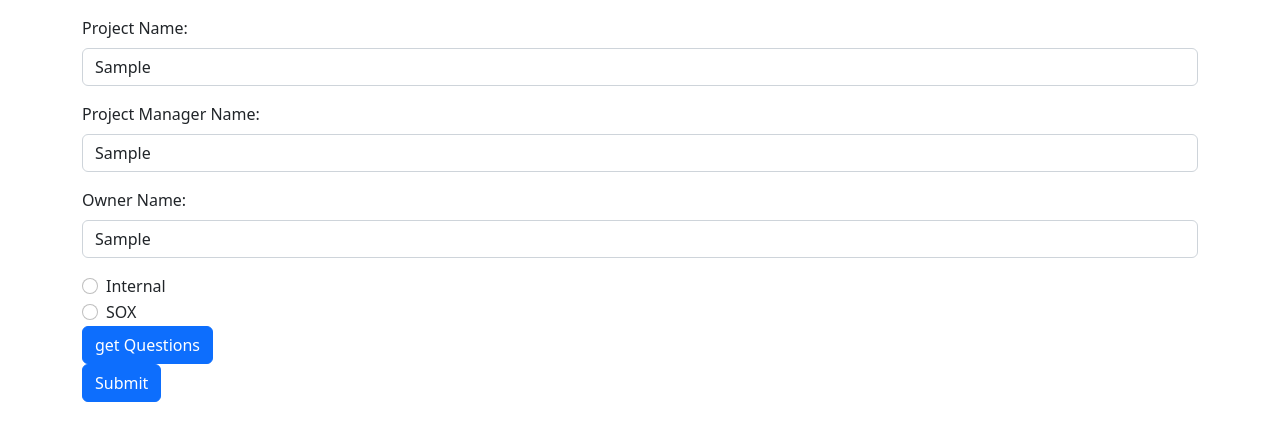
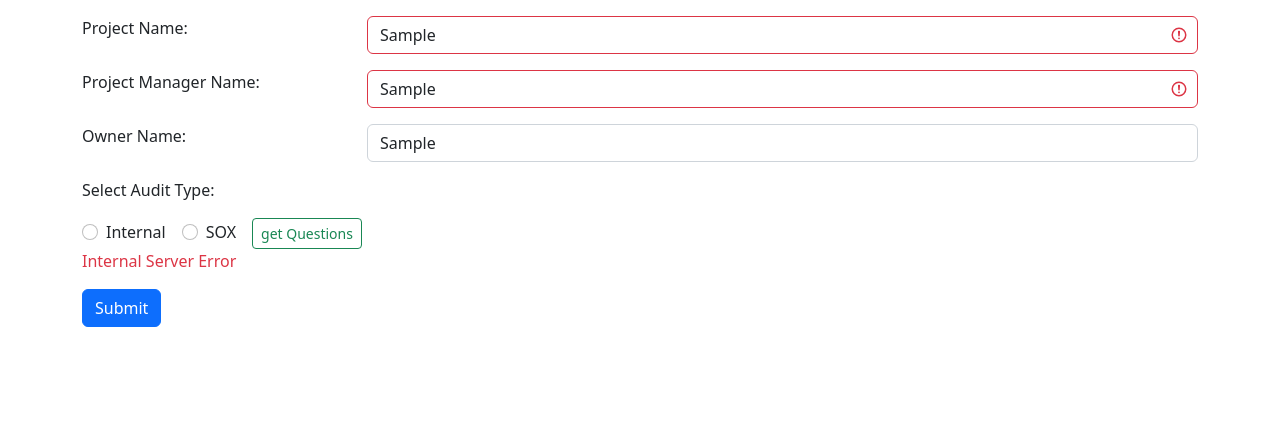
Before and after one commit to vanamalamanish/Audit-Portal, an Angular app: page /checklist in a window 1280 px wide. Both pictures are taken after typing "Sample", "Sample", "Sample" into the empty fields and a click on the button "get Questions". Shown: the top 440 px of the page. Built offline with nearby package versions, Linux system fonts and the light colour scheme.

Commit message:
started with validation

```diff
--- a/src/app/auditform/audit-checklist-service.service.ts
+++ b/src/app/auditform/audit-checklist-service.service.ts
@@ -1,6 +1,6 @@
-import { HttpClient, HttpHeaders } from '@angular/common/http';
+import { HttpClient, HttpErrorResponse, HttpHeaders } from '@angular/common/http';
 import { Inject, Injectable } from '@angular/core';
-import { Observable } from 'rxjs';
+import { catchError, Observable, throwError } from 'rxjs';
 import { AuthenticationService } from '../login/authentication.service';
 
 @Injectable({
@@ -13,6 +13,11 @@ export class AuditChecklistServiceService {
 
   url:string="http://localhost:8083/checklist";
   getQuestions(auditType:String):Observable<String[]>{
-    return this.http.get<String[]>(this.url+"/AuditCheckListQuestions/"+auditType,{headers:{'Authorization':localStorage.getItem('token')!}});
+    return this.http.get<String[]>(this.url+"/AuditCheckListQuestions/"+auditType,{headers:{'Authorization':localStorage.getItem('token')!}})
+    .pipe(catchError(this.errorHandler));
+  }
+
+  errorHandler(error:HttpErrorResponse){
+    return throwError(error.error || 'Internal Server Error');
   }
 }
--- a/src/app/auditform/auditform.component.html
+++ b/src/app/auditform/auditform.component.html
@@ -1,39 +1,72 @@
 <div class="container">
 
   <form #auditForm="ngForm" (ngSubmit)="OnClick(auditForm.value)">
-        <div class="mb-3 mt-3">
+    <div class="mb-3 mt-3 row">
+      <div class="col-3">
         <label for="projectname" class="form-label">Project Name: </label>
-          <input type="text" class="form-control" id="projectname" placeholder="Enter Project Name" name="projectname" ngModel>
       </div>
-        <div class="mb-3">
+      <div class="col-9">
+        <input type="text" class="form-control is-invalid" name="projectname" id="projectname"
+          placeholder="Enter Project Name" [(ngModel)]="projectname" #pname="ngModel" required>
+      </div>
+      <div *ngIf="pname.invalid && (pname.dirty || pname.touched)" class="alert">
+
+        <div *ngIf="pname.errors?.['required']">
+          Project Name is required.
+        </div>
+        <div *ngIf="pname.errors?.['minlength']">
+          Project Name must be at least 6 characters long.
+        </div>
+      </div>
+
+    </div>
+    <div class="mb-3 row">
+      <div class="col-3">
         <label for="managername" class="form-label">Project Manager Name:</label>
-          <input type="text" class="form-control" id="managername" placeholder="Enter Manager Name" name="managername" ngModel >
       </div>
-        <div class="mb-3">
+      <div class="col-9">
+        <input type="text" class="form-control is-invalid" id="managername" placeholder="Enter Manager Name"
+          name="managername" [(ngModel)]="managername" required>
+        <div class="valid-feedback">
+          Looks Good!
+        </div>
+      </div>
+    </div>
+    <div class="mb-3 row">
+      <div class="col-3">
         <label for="ownername" class="form-label">Owner Name:</label>
-            <input type="text" class="form-control" id="ownername" placeholder="Enter Owner Name" name="ownername" ngModel >
       </div>
-          <div class="form-check">
+      <div class="col-9">
+        <input type="text" class="form-control" id="ownername" placeholder="Enter Owner Name" name="ownername"
+          [(ngModel)]="ownername" required>
+        <div class="valid-feedback">
+          Looks Good!
+        </div>
+      </div>
+    </div>
+    <p>Select Audit Type: </p>
+    <div class="form-check form-check-inline">
       <input type="radio" class="form-check-input" id="radio1" name="audittype" value="Internal" ngModel>
       <label class="form-check-label" for="radio1">Internal</label>
     </div>
-          <div class="form-check">
-            <input type="radio" class="form-check-input" id="radio2" name="audittype" value="SOX" ngModel >
+    <div class="form-check form-check-inline">
+      <input type="radio" class="form-check-input" id="radio2" name="audittype" value="SOX" ngModel>
       <label class="form-check-label" for="radio2">SOX</label>
     </div>
-        <button type="submit" class="btn btn-primary">get Questions</button>
+    <button type="submit" class="btn btn-sm btn-outline-success">get Questions</button>
+    <p *ngIf="error!=null" class="text-danger">{{error}}</p>
   </form>
-      <form #questionForm="ngForm" (ngSubmit)="checkSeverity(questionForm.value)">
+  <form #questionForm="ngForm" class="mt-2" (ngSubmit)="checkSeverity(questionForm.value)">
     <div *ngFor="let question of questions; let i=index">
       {{i+1}}) {{question}}
 
-          <div class="form-check" >
-            <label class="form-check-label" ></label>
-            <input type="radio" class="form-check-input"  name={{i}} value="Yes" ngModel >Yes
+      <div class="form-check">
+        <label class="form-check-label"></label>
+        <input type="radio" class="form-check-input" name={{i}} value="Yes" ngModel>Yes
       </div>
-          <div class="form-check" >
-          <label class="form-check-label" ></label>
-          <input type="radio" class="form-check-input"  name={{i}} value="No" ngModel >No
+      <div class="form-check">
+        <label class="form-check-label"></label>
+        <input type="radio" class="form-check-input" name={{i}} value="No" ngModel>No
       </div>
     </div>
     <button type="submit" class="btn btn-primary">Submit</button>
--- a/src/app/auditform/auditform.component.ts
+++ b/src/app/auditform/auditform.component.ts
@@ -11,43 +11,45 @@ import { AuditChecklistServiceService } from './audit-checklist-service.service'
   styleUrls: ['./auditform.component.css']
 })
 export class AuditformComponent implements OnInit {
-  projectname!: String;
-  ownername!:String;
-  managername!:String;
-  audittype!:string;
-  constructor(private auditchecklistService:AuditChecklistServiceService,
-     private projectDetailsService:ProjectDetailsService,
-     private router:Router) { }
-  questions!:String[];
-  auditrequestModel!:AuditRequestModel;
-  auditDetails!:AuditDetails;
+
+  constructor(private auditchecklistService: AuditChecklistServiceService,
+    private projectDetailsService: ProjectDetailsService,
+    private router: Router) { }
+
+  projectname: String="";
+  ownername: String="";
+  managername: String="";
+  audittype!: string;
+  questions!: String[];
+  auditDetails!: AuditDetails;
+  error!:String;
   ngOnInit(): void {
   }
-  OnClick(projectinfo:any){
+  OnClick(projectinfo: any) {
     console.log();
     this.projectname = projectinfo['projectname'];
     this.managername = projectinfo['managername'];
     this.ownername = projectinfo['ownername'];
     this.audittype = projectinfo['audittype'];
-    this.auditchecklistService.getQuestions(projectinfo['audittype']).subscribe(data=>{
+    this.auditchecklistService.getQuestions(projectinfo['audittype']).subscribe(data => {
       console.log(data);
 
-      this.questions=data;
+      this.questions = data;
     },
-    error=>{
-      console.log(error);
-    })
+      error => {
+        this.error = "Internal Server Error";
+      })
   }
-  checkSeverity(questions:any){
-    let count=0;
-    for(let i=0;i<5;i++){
-      if(questions[i]=='No'){
-        count+=1;
+  checkSeverity(questions: any) {
+    let count = 0;
+    for (let i = 0; i < 5; i++) {
+      if (questions[i] == 'No') {
+        count += 1;
       }
     }
     console.log(count);
-    this.auditDetails = new AuditDetails(1,this.audittype.toString(),"",count);
-    this.projectDetailsService.saveAuditRequestModel(1,this.auditDetails,this.projectname.toString(),this.managername.toString(),this.ownername.toString());
+    this.auditDetails = new AuditDetails(1, this.audittype.toString(), "", count);
+    this.projectDetailsService.saveAuditRequestModel(1, this.auditDetails, this.projectname.toString(), this.managername.toString(), this.ownername.toString());
     console.log(this.projectDetailsService.getAuditRequestModel());
     this.router.navigate(['severity']);
   }
--- a/src/app/login/authentication.service.ts
+++ b/src/app/login/authentication.service.ts
@@ -1,6 +1,6 @@
-import { HttpClient, HttpErrorResponse, HttpHeaders, HttpResponseBase } from '@angular/common/http';
+import { HttpClient, HttpErrorResponse } from '@angular/common/http';
 import { Injectable } from '@angular/core';
-import { Observable } from 'rxjs';
+import { catchError, Observable, throwError } from 'rxjs';
 import { UserCredentials } from '../UserCredentials';
 
 @Injectable({
@@ -16,13 +16,17 @@ export class AuthenticationService {
 
   url:string="http://localhost:8081/auth";
   login(userCredentials:UserCredentials):Observable<String>{
-    return this.http.post<String>(this.url+"/login",userCredentials,{responseType:'text' as 'json'});
+    return this.http.post<String>(this.url+"/login",userCredentials,{responseType:'text' as 'json'})
+    .pipe(catchError(this.errorHandler));
   }
 
   validateToken(token:String):Observable<Boolean>{
     return this.http.get<Boolean>(this.url+"/validate",{headers:{'Authorization':token.toString()},responseType:'text' as 'json'});
   }
 
+  errorHandler(error:HttpErrorResponse){
+    return throwError(error.error || "Server Error");
+  }
 
 
 }
--- a/src/app/login/login.component.html
+++ b/src/app/login/login.component.html
@@ -1,5 +1,6 @@
 <div class="container">
 
+  <h1 *ngIf="error!=null" class="text-danger">{{error}}</h1>
     <div class="card" style="width: 20rem;">
         <div class="card-body">
           <h5 class="card-title">Login</h5>
--- a/src/app/login/login.component.ts
+++ b/src/app/login/login.component.ts
@@ -10,6 +10,9 @@ import { ActivatedRoute, Router } from '@angular/router';
 })
 export class LoginComponent implements OnInit {
   token!:String;
+
+  error!:string;
+  message!:string;
   constructor(private authenticationService:AuthenticationService, private router:Router) { }
 
   ngOnInit(): void {
@@ -24,7 +27,12 @@ export class LoginComponent implements OnInit {
       this.router.navigate(['checklist']);
     },
     error=>{
-      console.log(error);
+      if(error=="Server Error"){
+        this.error=error;
+      }
+      this.error=error;
+      this.error = this.error.substring(1,this.error.length-1).split(":")[1].split(",")[0];
+      this.error = this.error.substring(1,this.error.length-1);
     })
   }
 
```
Lines whose indentation alone changed are shown as unchanged.
